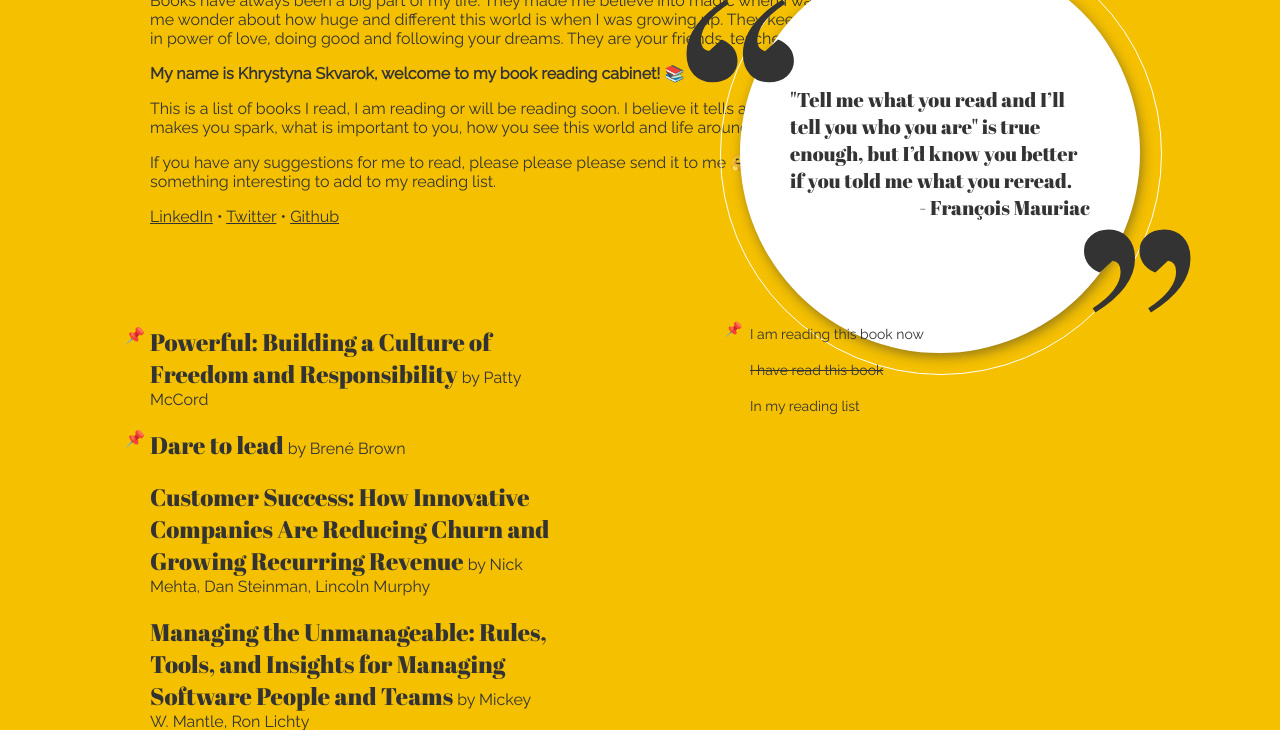
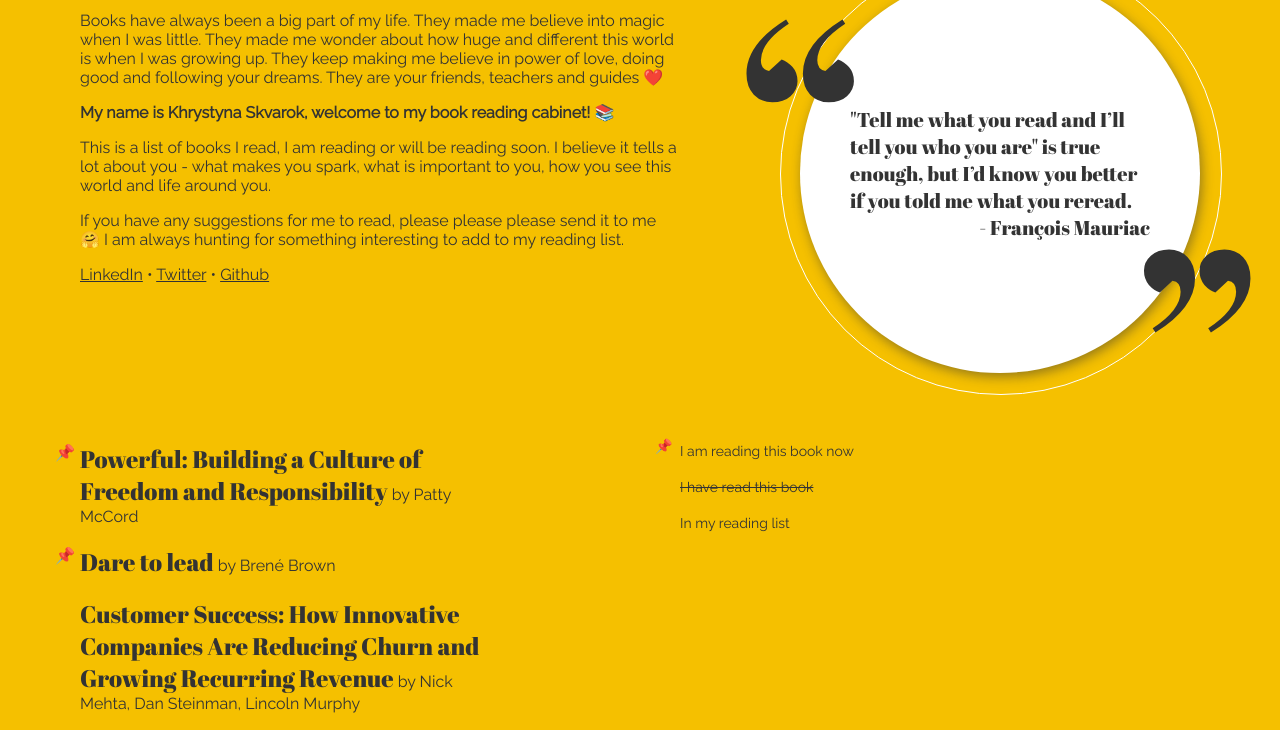
Before and after one commit to Khrystyna/what-i-read, a website: page public/index.html in a window 1280 px wide. Shown: the part 117-847 px from the top of the page. Drawn offline with Linux system fonts and the light colour scheme.

Commit message:
fix: fixed laptop layout

```diff
--- a/public/index.html
+++ b/public/index.html
@@ -45,12 +45,19 @@
       }
 
       header {
-        margin: 20px 150px;
-        max-width: 800px;
+        display: flex;
+        margin: 20px 20px 20px 80px;
+        justify-content: space-between;
+      }
+
+      header > div {
+        flex: 1;
+        max-width: 600px;
+        margin-right: 150px;
       }
 
       main {
-        margin: 80px 150px 20px;
+        margin: 80px 80px 20px;
       }
 
       blockquote q {
@@ -121,9 +128,9 @@
       }
 
       .quote {
-        position: absolute;
+        position: relative;
         top: 50px;
-        right: 180px;
+        right: 100px;
       }
 
       .book-list {
@@ -169,10 +176,12 @@
         color: inherit;
       }
 
-      @media (max-width: 700px) {
+      @media (max-width: 768px) {
         header {
           margin: 20px 40px;
-          max-width: 800px;
+        }
+        header > div {
+          margin-right: 20px;
         }
 
         main {
@@ -192,18 +201,19 @@
 
   <body>
     <header>
+      <div>
         <h1>What I read</h1>
         <p>
           Books have always been a big part of my life. They made me believe into magic when I was little. They made me
-        wonder about how huge and different this world is when I was growing up. They keep making me believe in power of
-        love, doing good and following your dreams. They are your friends, teachers and guides ❤️
+          wonder about how huge and different this world is when I was growing up. They keep making me believe in power
+          of love, doing good and following your dreams. They are your friends, teachers and guides ❤️
         </p>
         <p>
           <b>My name is Khrystyna Skvarok, welcome to my book reading cabinet! 📚</b>
         </p>
         <p>
-        This is a list of books I read, I am reading or will be reading soon. I believe it tells a lot about you - what
-        makes you spark, what is important to you, how you see this world and life around you.
+          This is a list of books I read, I am reading or will be reading soon. I believe it tells a lot about you -
+          what makes you spark, what is important to you, how you see this world and life around you.
         </p>
         <p>
           If you have any suggestions for me to read, please please please send it to me 🤗 I am always hunting for
@@ -213,8 +223,8 @@
           <a href="https://www.linkedin.com/in/khrystyna-skvarok/">LinkedIn</a> &bull;
           <a href="https://twitter.com/barvysta">Twitter</a> &bull; <a href="https://github.com/Khrystyna">Github</a>
         </p>
-    </header>
-    <main>
+      </div>
+
       <section class="quote">
         <blockquote>
           <q
@@ -224,7 +234,8 @@
           - François Mauriac
         </blockquote>
       </section>
-
+    </header>
+    <main>
       <div class="book-list">
         <section>
           <ul>
```
Lines whose indentation alone changed are shown as unchanged.
